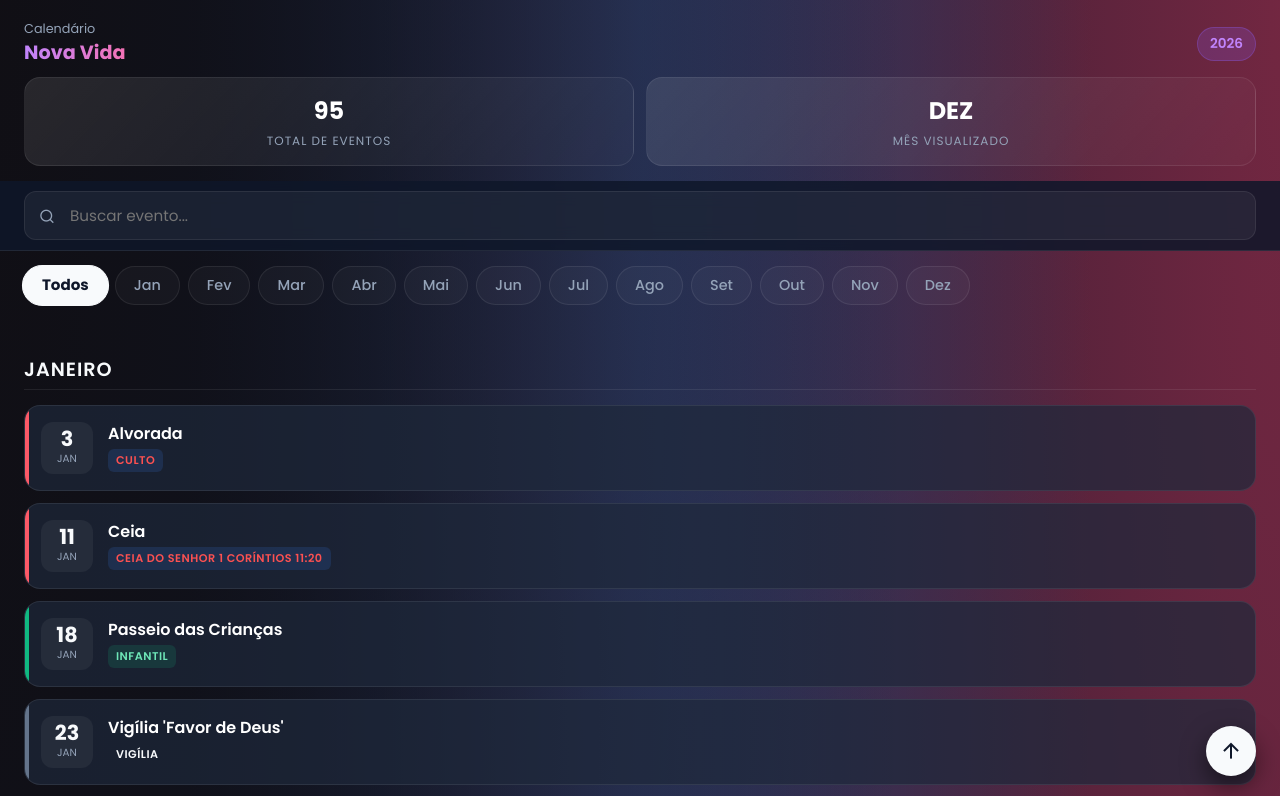
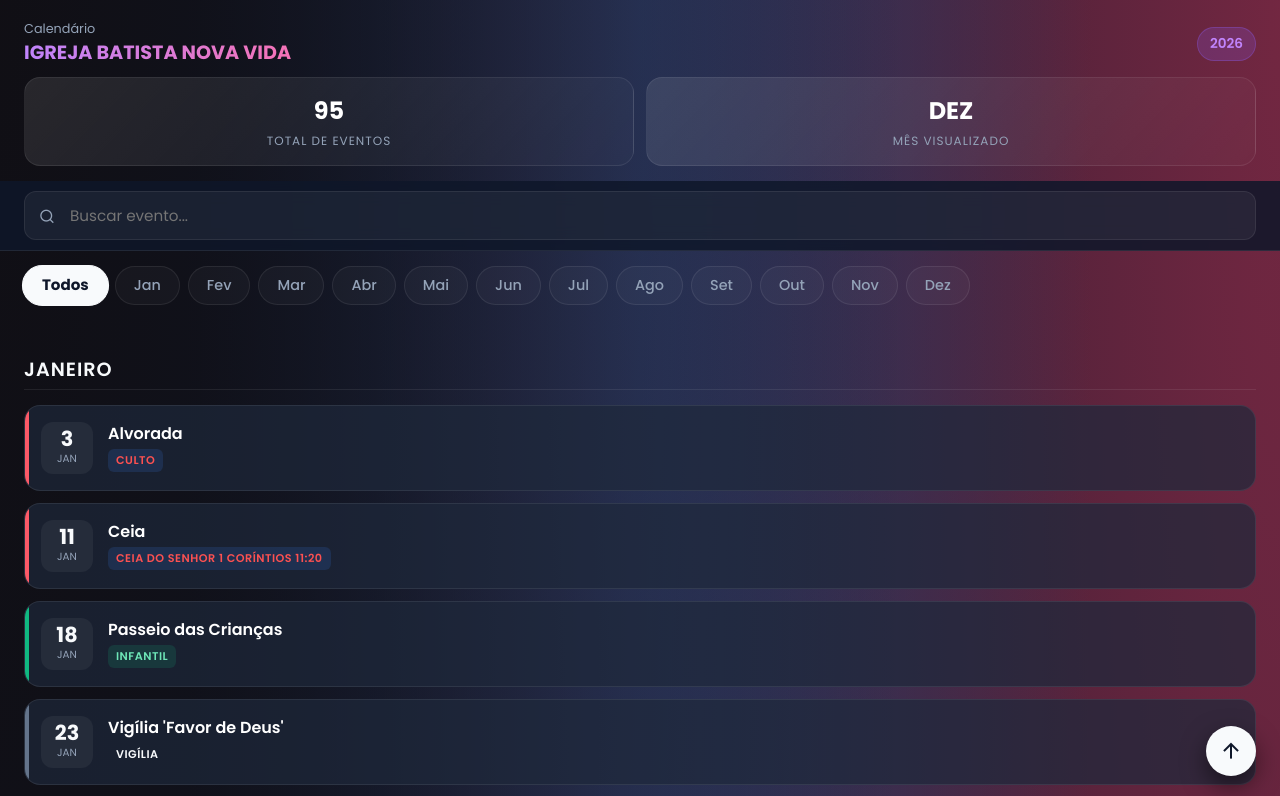
Before and after one commit to DevelopeGoncalves/Calendario-IBNV-2026, a plain HTML site: page index.html in a window 1280 px wide. Shown: the top 796 px of the page. Drawn offline with nearby package versions, Linux system fonts and the light colour scheme.

```diff
--- a/index.html
+++ b/index.html
@@ -290,7 +290,7 @@
     <header>
         <div class="brand">
             <span>Calendário</span>
-            <h1>Nova Vida</h1>
+            <h1>IGREJA BATISTA NOVA VIDA</h1>
         </div>
         <div class="year-badge">2026</div>
     </header>
@@ -483,4 +483,5 @@
         initApp();
     </script>
 </body>
+
 </html>
```
